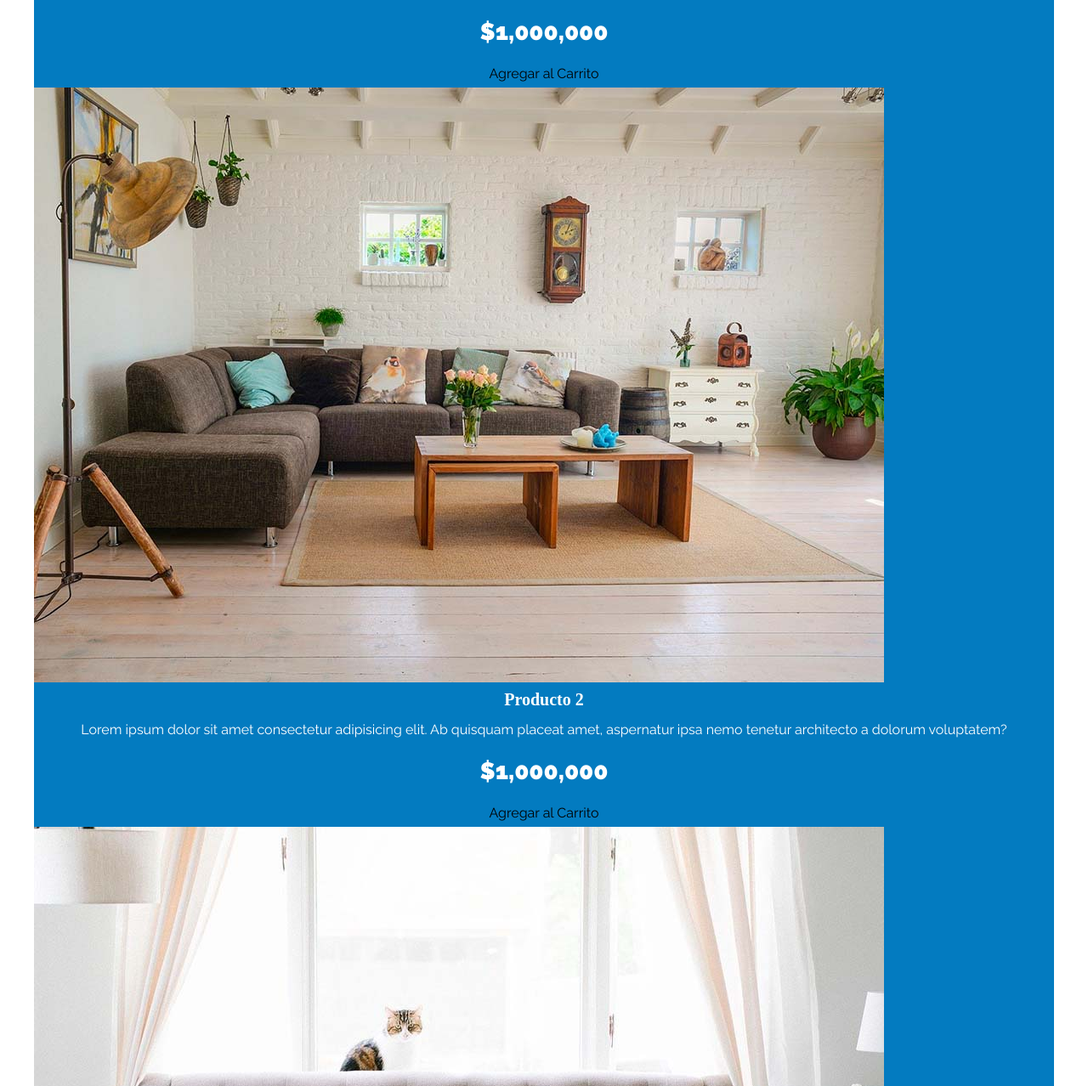
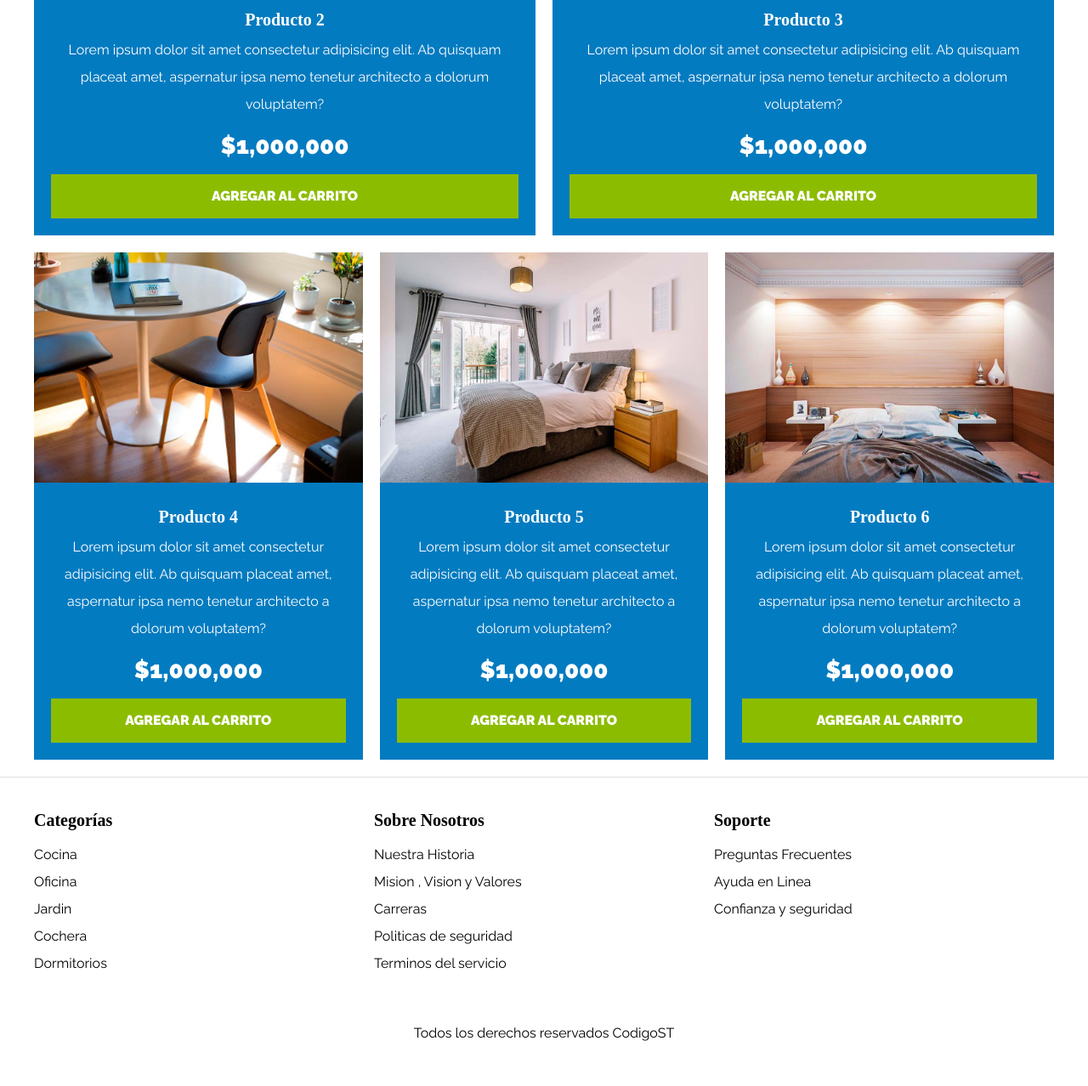
Before and after one commit to heduardogarcia/EcomerceEGC, a plain HTML site: page index.html in a window 1280 px wide. Shown: the part 2702-3980 px from the top of the page at 85% size. Drawn offline with Linux system fonts and the light colour scheme; a web font is replaced by a local one.

Commit message:
Seccion footer terminada de pagina index

```diff
--- a/css/app.css
+++ b/css/app.css
@@ -49,6 +49,26 @@ h3{
 .text-center{
     text-align: center;
 }
+
+.btn {
+    background-color: #8cbc00;
+    display: block;
+    color: #FFF;
+    font-weight: 900;
+    text-transform: uppercase;
+    padding: 1rem;
+    transition: background-color .3s ease-out;
+
+}
+
+
+.btn:hover{
+    background-color: #769c02;
+}
+
+
+
+
 
 /*hack para imagenes*/
 img{
@@ -140,6 +160,59 @@ img{
    color: #FFF;
 }
 
+/*Listado de Productos*/
+
+.listado-productos{
+    display: grid;
+    grid-template-columns: repeat(6,1fr);
+    gap: 2rem;
+}
+
+.producto:nth-child(1){
+    grid-column-start:1 ;
+    grid-column-end: 7;
+    display: grid;
+    grid-template-columns: 3fr 1fr;
+}
+
+.producto:nth-child(1) img {
+    height: 43rem;
+    width: 100%;
+    object-fit: cover;
+}
+
+.producto:nth-child(2){
+    grid-column-start: 1;
+    grid-column-end: 4;
+}
+
+
+.producto:nth-child(2) img,
+.producto:nth-child(3) img {
+    width: 100%;
+    height: 30rem;
+    object-fit: cover;
+
+}
+.producto:nth-child(3){
+    grid-column-start: 4;
+    grid-column-end: 7;
+}
+.producto:nth-child(4){
+    grid-column-start: 1;
+    grid-column-end: 3;
+}
+.producto:nth-child(5){
+    grid-column-start:3;
+    grid-column-end: 5;
+}
+.producto:nth-child(6){
+    grid-column-start:5;
+    grid-column-end: 7;
+}
+
+
+
 .contenido-principal{
     padding-top: 5rem;
 
@@ -151,6 +224,7 @@ img{
 .texto-producto{
     text-align: center;
     color: #FFF;
+    padding: 2rem;
 }
 
 .texto-producto h3 {
@@ -165,6 +239,30 @@ img{
     font-size: 2.8rem;
     font-weight: 900;
 }
-.texto-producto a {
+
+/*Footer*/
+
+.site-footer{
+    border-top: 1px solid #e1e1e1;
+    margin-top: 2rem;
+    padding: 3rem;
+}
+
+.site-footer h3 {
+    margin-bottom: .5rem;
+}
+
+.site-footer .grid-footer {
+    display: grid;
+    grid-template-columns: repeat(3, 1fr);
+}
+
+.footer-menu a{
+    display: block;
+}
+
+.copyright {
+    text-align: center;
+    margin-top: 5rem;
 
 }
--- a/index.html
+++ b/index.html
@@ -64,7 +64,7 @@
                          Ab quisquam placeat amet, aspernatur ipsa nemo tenetur
                           architecto a dolorum voluptatem?</p>
                     <p class="precio">$1,000,000</p>
-                    <a href="#">Agregar al Carrito</a>
+                    <a class="btn" href="#">Agregar al Carrito</a>
                 </div><!--Info del producto-->
             </div><!--Producto-->
             <div class="producto">
@@ -75,7 +75,7 @@
                          Ab quisquam placeat amet, aspernatur ipsa nemo tenetur
                           architecto a dolorum voluptatem?</p>
                     <p class="precio">$1,000,000</p>
-                    <a href="#">Agregar al Carrito</a>
+                    <a class="btn" href="#">Agregar al Carrito</a>
                 </div><!--Info del producto-->
             </div><!--Producto-->
             <div class="producto">
@@ -86,7 +86,7 @@
                          Ab quisquam placeat amet, aspernatur ipsa nemo tenetur
                           architecto a dolorum voluptatem?</p>
                     <p class="precio">$1,000,000</p>
-                    <a href="#">Agregar al Carrito</a>
+                    <a class="btn" href="#">Agregar al Carrito</a>
                 </div><!--Info del producto-->
             </div><!--Producto-->
             <div class="producto">
@@ -97,7 +97,7 @@
                          Ab quisquam placeat amet, aspernatur ipsa nemo tenetur
                           architecto a dolorum voluptatem?</p>
                     <p class="precio">$1,000,000</p>
-                    <a href="#">Agregar al Carrito</a>
+                    <a class="btn" href="#">Agregar al Carrito</a>
                 </div><!--Info del producto-->
             </div><!--Producto-->
             <div class="producto">
@@ -108,7 +108,7 @@
                          Ab quisquam placeat amet, aspernatur ipsa nemo tenetur
                           architecto a dolorum voluptatem?</p>
                     <p class="precio">$1,000,000</p>
-                    <a href="#">Agregar al Carrito</a>
+                    <a class="btn" href="#">Agregar al Carrito</a>
                 </div><!--Info del producto-->
             </div><!--Producto-->
             <div class="producto">
@@ -119,7 +119,7 @@
                          Ab quisquam placeat amet, aspernatur ipsa nemo tenetur
                           architecto a dolorum voluptatem?</p>
                     <p class="precio">$1,000,000</p>
-                    <a href="#">Agregar al Carrito</a>
+                    <a class="btn" href="#">Agregar al Carrito</a>
                 </div><!--Info del producto-->
             </div><!--Producto-->
 
@@ -127,10 +127,11 @@
     </main>
 
 
-    <footer>
+    <footer class="site-footer">
+        <div class="grid-footer contenedor">
             <div>
                 <h3>Categorías</h3>
-            <nav>
+                <nav class="footer-menu">
                     <a href="#">Cocina</a>
                     <a href="#">Oficina</a>
                     <a href="#">Jardin</a>
@@ -140,7 +141,7 @@
             </div>
             <div>
                 <h3>Sobre Nosotros</h3>
-            <nav>
+                <nav class="footer-menu">
                     <a href="#">Nuestra Historia</a>
                     <a href="#">Mision , Vision y Valores</a>
                     <a href="#">Carreras</a>
@@ -150,13 +151,14 @@
             </div>
             <div>
                 <h3>Soporte</h3>
-            <nav>
+                <nav class="footer-menu">
                     <a href="#">Preguntas Frecuentes</a>
                     <a href="#">Ayuda en Linea</a>
                     <a href="#">Confianza y seguridad</a>
                 </nav>
             </div>
-        <p>Todos los derechos reservados CodigoST</p>
+        </div>
+        <p class="copyright" >Todos los derechos reservados CodigoST</p>
     </footer>
 
 
```
Lines whose indentation alone changed are shown as unchanged.
